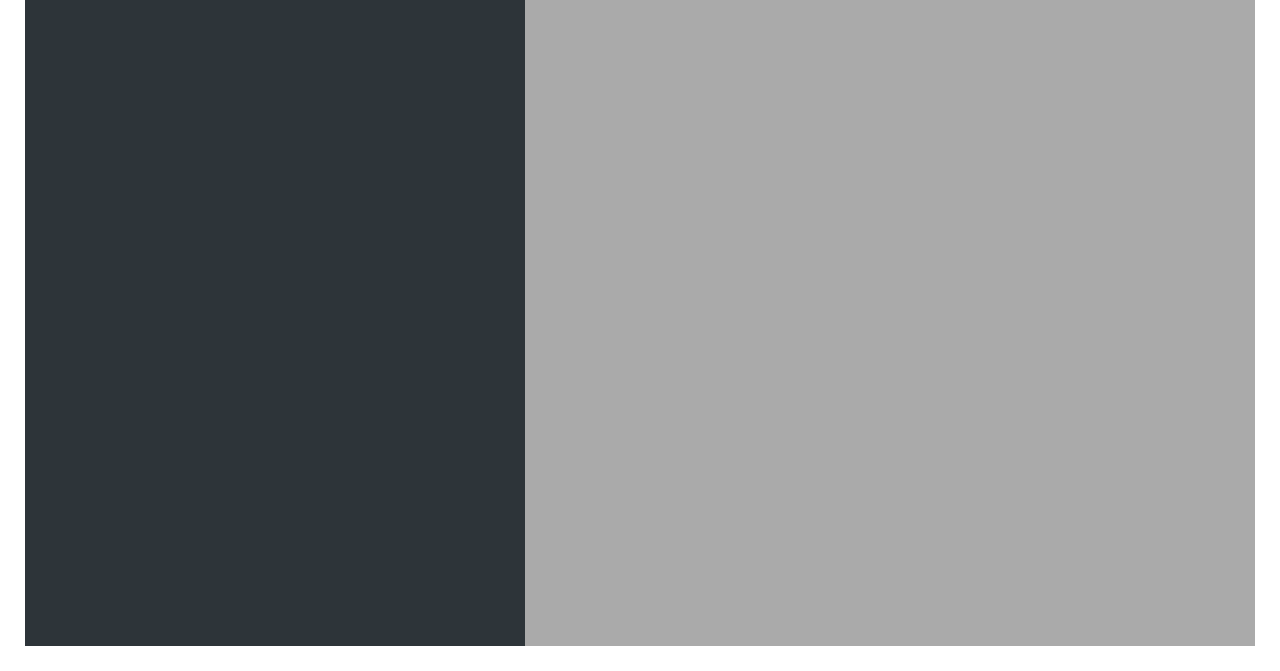
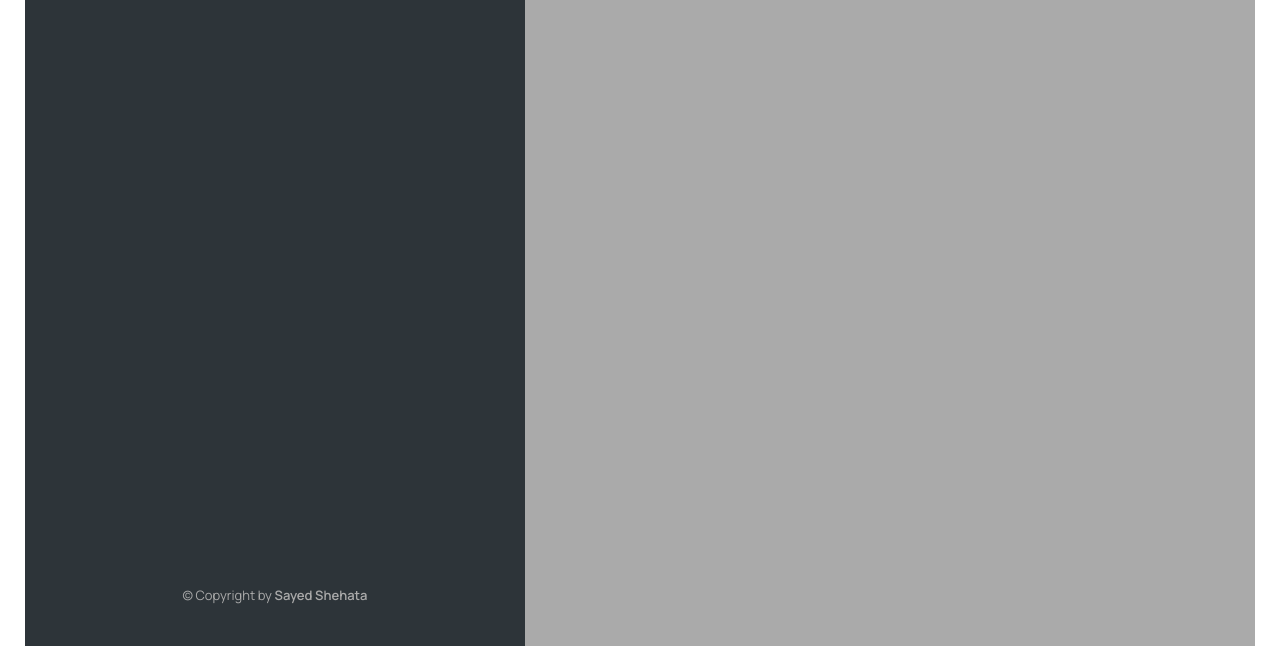
Before and after one commit to SayedShehata1/Mapty, a plain HTML site: page index.html in a window 1280 px wide. Shown: the part 129-800 px from the top of the page. Drawn offline with nearby package versions, Linux system fonts and the light colour scheme.

Commit message:
style: :memo: Add copyright

```diff
--- a/index.html
+++ b/index.html
@@ -69,6 +69,15 @@
           <button class="form__btn">OK</button>
         </form>
       </ul>
+      <p class="copyright">
+        &copy; Copyright by
+        <a
+          class="git-link"
+          target="_blank"
+          href="https://github.com/SayedShehata1"
+          >Sayed Shehata</a
+        >
+      </p>
     </div>
 
     <div id="map"></div>
--- a/style.css
+++ b/style.css
@@ -213,6 +213,14 @@ a:visited {
   border-left: 5px solid var(--color-brand--1);
 }
 
+/* copyright */
+.copyright {
+  margin-top: auto;
+  font-size: 1.3rem;
+  text-align: center;
+  color: var(--color-light--1);
+}
+
 /* reset button */
 .btn {
   background-color: var(--color-dark--2);
```
